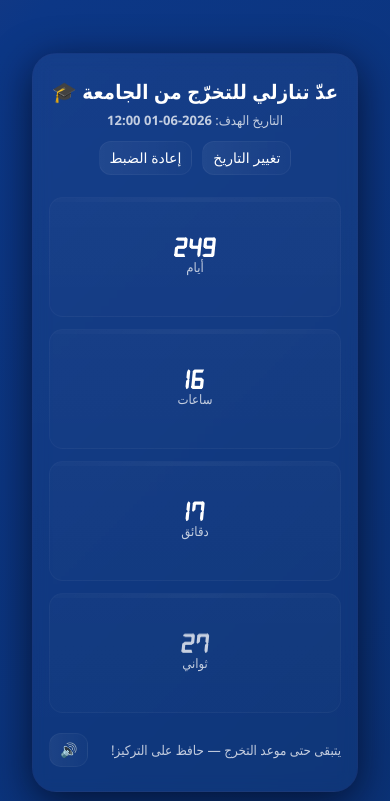
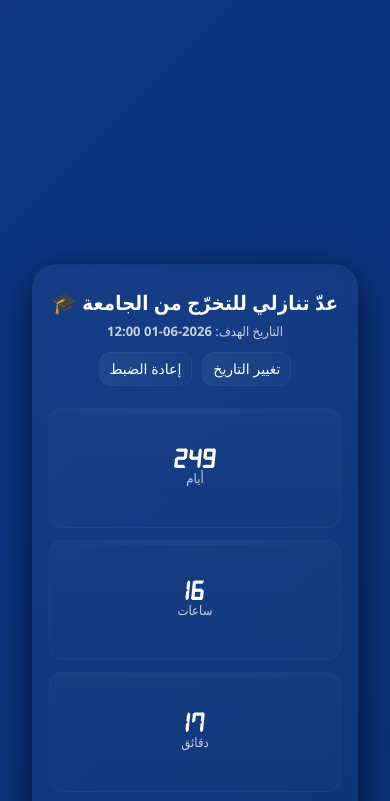
Before and after one commit to a7m3delsman/Graduation-Countdown, a plain HTML site: page index.html in a window 390 px wide. Shown: the top 801 px of the page. Drawn offline with Linux system fonts and the light colour scheme.

Commit message:
Update styles.css

```diff
--- a/styles/styles.css
+++ b/styles/styles.css
@@ -1,18 +1,25 @@
 /* --- Reset --- */
+:root {
+--gradient-1: linear-gradient(135deg, #667eea 0%, #764ba2 100%);
+--gradient-2: linear-gradient(45deg, #ff6b6b, #ff8e53);
+--gradient-3: linear-gradient(to right, #4facfe 0%, #00f2fe 100%);
+}
+
 *{box-sizing:border-box;margin:0;padding:0}
-html,body{height:100%}
+html,body{height:100%;  min-height: 100vh;}
 body{
   font-family: 'Segoe UI', Tahoma, Roboto, 'Noto Sans Arabic', sans-serif;
   -webkit-font-smoothing:antialiased;
   background: linear-gradient(135deg,#d65d3f 0%, #0c3786 50%, #092c64 100%);
   color: #fff;
     background-size: 400% 400%;
+    min-height: 100vh;
 
     animation: gradientFlow 12s ease infinite;
 
   display:flex;align-items:center;justify-content:center;
   padding:32px;
-  overflow:hidden;
+
 }
 @keyframes gradientFlow {
   0% { background-position: 0% 50%; }
@@ -86,10 +93,12 @@ header{display:flex;align-items:center;justify-content:space-between;margin-bott
 
 /* responsive */
 @media (max-width:800px){
+  body{  min-height: 150vh;}
   .countdown{grid-template-columns:repeat(2,1fr)}
   .title h1{font-size:20px}
 }
 @media (max-width:420px){
+  body{  min-height: 150vh;}
   .countdown{grid-template-columns:repeat(1,1fr)}
 }
 
@@ -114,7 +123,10 @@ opacity: 1;
 
 /* Responsive adjustments for mobile screens */
 @media (max-width: 768px) {
+  body{  min-height: 150vh;}
   .wrap {
+
+
     padding: 24px 16px; /* تقليل المساحة الداخلية للكونتينر */
   }
 
@@ -141,6 +153,7 @@ opacity: 1;
 }
 
 @media (max-width: 480px) {
+  body{  min-height: 150vh;}
   .countdown {
     grid-template-columns: 1fr; /* عمود واحد فقط في الشاشات الأصغر */
   }
```
